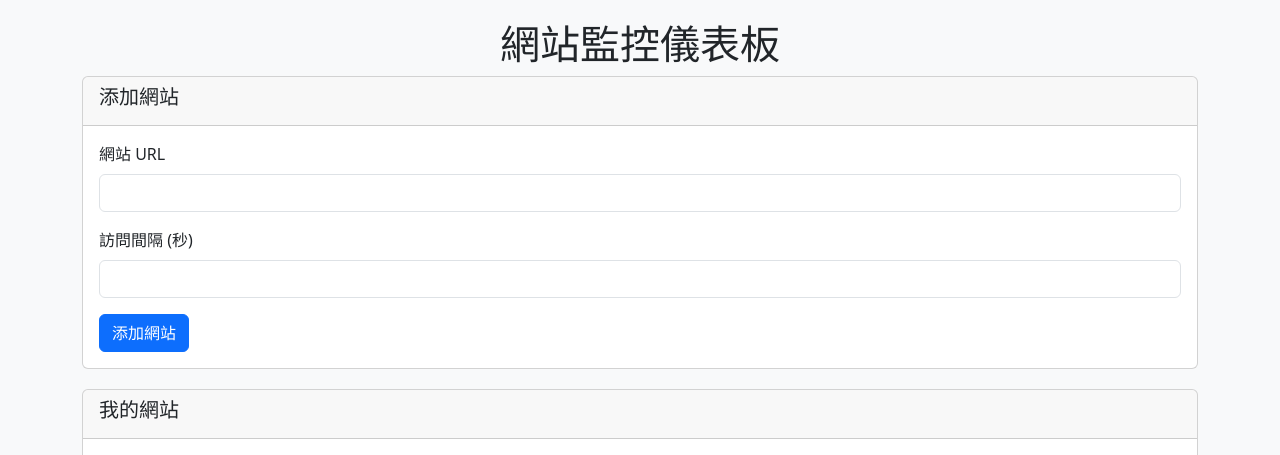
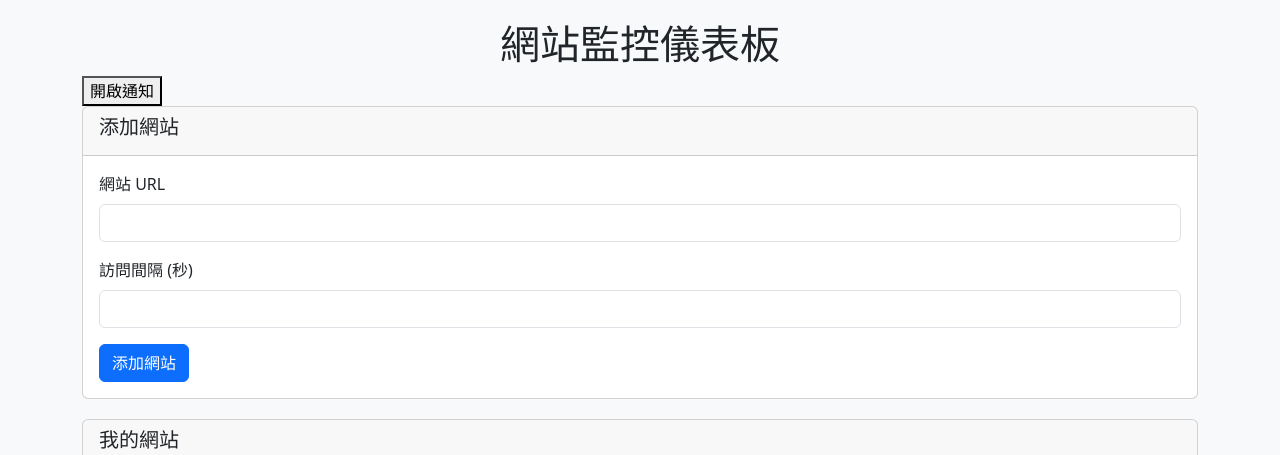
Before and after one commit to oinktech/WebMonitor, a Flask app: page / in a window 1280 px wide. Shown: the top 455 px of the page. Run offline with Flask 3, Linux system fonts and the light colour scheme; the visitor is signed in with stand-in values (Sample User, id 1); data that the repository does not hold is empty; some libraries are stand-ins or nearby versions.

Commit message:
Update dashboard.html

```diff
--- a/templates/dashboard.html
+++ b/templates/dashboard.html
@@ -31,6 +31,9 @@
                 </div>
             {% endif %}
         {% endwith %}
+                        <form action="{{ url_for('toggle_notify') }}" method="post">
+    <button type="submit">{{ '關閉通知' if notify else '開啟通知' }}</button>
+</form>
 
         <div class="card">
             <div class="card-header">
```
